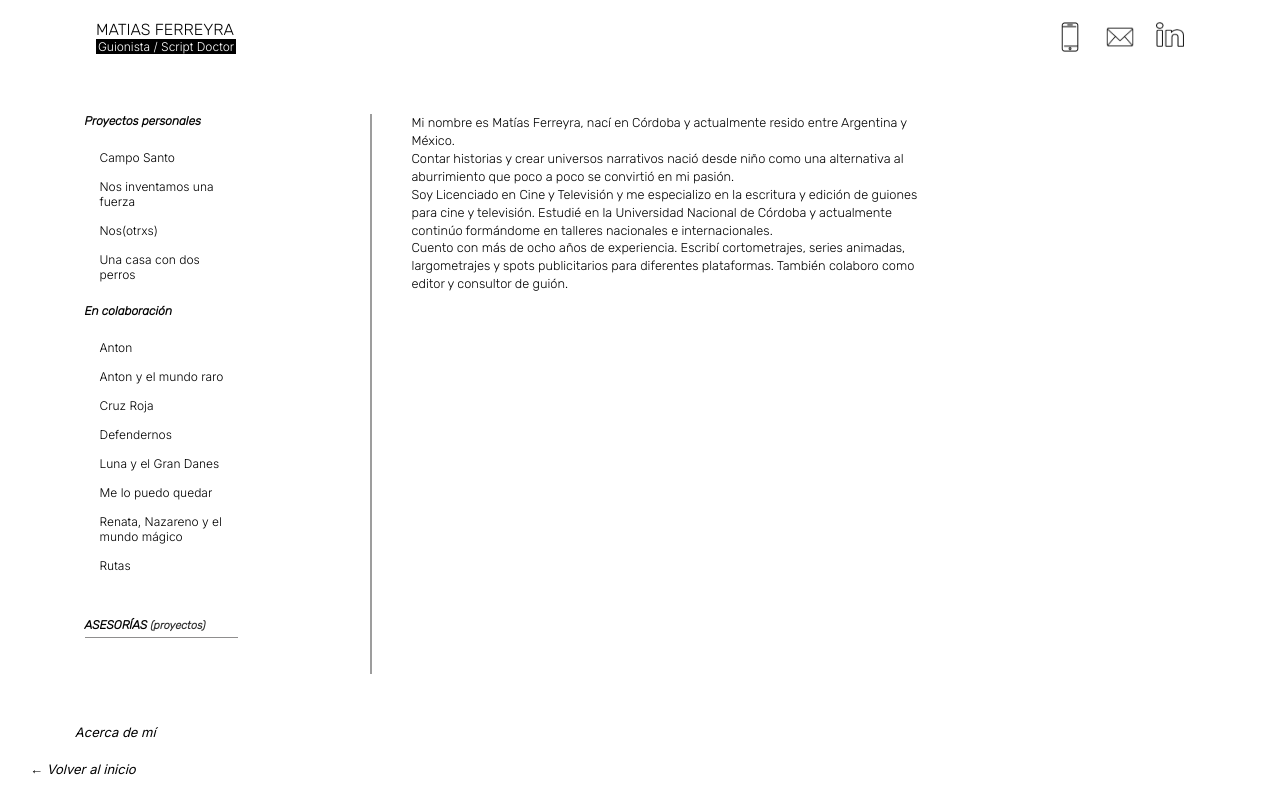
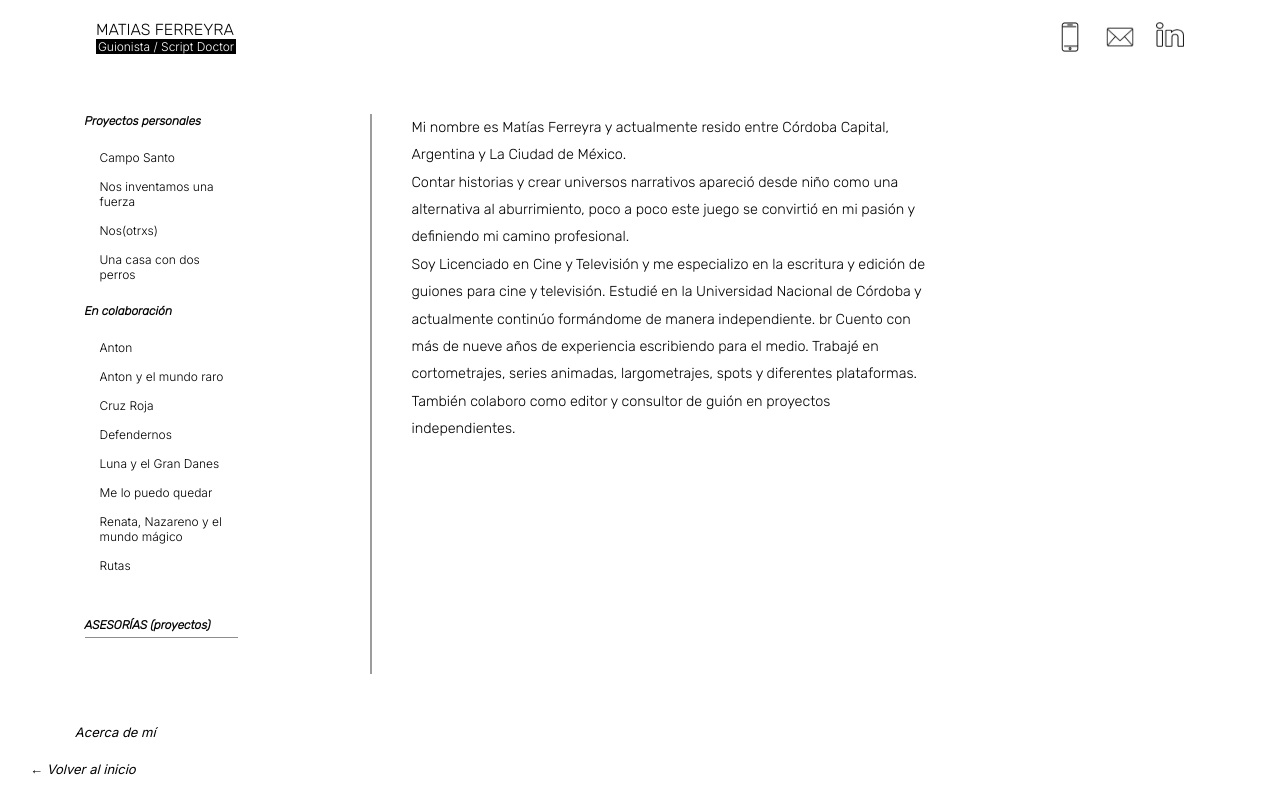
Before and after one commit to maxmferreyra/matiasferreyra, a Next.js app: page /about in a window 1280 px wide. Built offline with nearby package versions, Linux system fonts and the light colour scheme.

Commit message:
ultimos cambios asesorias

```diff
--- a/pages/about.jsx
+++ b/pages/about.jsx
@@ -4,7 +4,12 @@ export default function about() {
   return (
     <Layout>
       <div className="container-aboutMe">
-        <p className="about-me"> Mi nombre es Matías Ferreyra, nací en Córdoba y actualmente resido entre Argentina y México. <br /> Contar historias y crear universos narrativos nació desde niño como una alternativa al aburrimiento que poco a poco se convirtió en mi pasión. <br /> Soy Licenciado en Cine y Televisión y me especializo en la escritura y edición de guiones para cine y televisión. Estudié en la Universidad Nacional de Córdoba y actualmente continúo formándome en talleres nacionales e internacionales. <br /> Cuento con más de ocho años de experiencia. Escribí cortometrajes, series animadas, largometrajes y spots publicitarios para diferentes plataformas. También colaboro como editor y consultor de guión.</p>
+        <p className="about-me"> Mi nombre es Matías Ferreyra y actualmente resido entre Córdoba Capital, Argentina y La Ciudad de México. <br />
+        Contar historias y crear universos narrativos apareció desde niño como una alternativa al aburrimiento, poco a poco este juego se convirtió en mi pasión y definiendo mi camino profesional. <br />
+        Soy Licenciado en Cine y Televisión y me especializo en la escritura y edición de guiones para cine y televisión. Estudié en la Universidad Nacional de Córdoba y actualmente continúo formándome de manera independiente. br
+        Cuento con más de nueve años de experiencia escribiendo para el medio. Trabajé en cortometrajes, series animadas, largometrajes, spots y diferentes plataformas. <br />
+        También colaboro como editor y consultor de guión en proyectos independientes.
+</p>
       </div>
 
     </Layout>
--- a/pages/meLoPuedoQuedar.jsx
+++ b/pages/meLoPuedoQuedar.jsx
@@ -27,7 +27,7 @@ export default function MeLoPuedoQuedar() {
           <li>Guionista</li>
         </ul>
         <p> Una perra llamada Shakira, un actor solitario, un perro que ve fantasmas, un periodista de apellido “gato”, una gata que lee clásicos...Estas son historias de animales y humanos, y de cómo conocerse cambió sus vidas. La narración se construye desde ambas perspectivas -humano y animal- mezclando documental, fantasía, humor y drama.</p>
-            <a target="blank" href="https://vimeo.com/310661000?embedded=true&source=vimeo_logo&owner=55891624">Link a Vimeo</a>
+            <a target="blank" href="https://vimeo.com/824869599">Link a Vimeo</a>
       </div>
     </Layout>
   )
--- a/styles/globals.css
+++ b/styles/globals.css
@@ -147,7 +147,7 @@ main {
 }
 
 .info-proyect p {
-  font-size: 0.7em;
+  font-size: 0.8em;
   margin-top: 20px;
   line-height: 4.3vh;
   margin-bottom: 20px;
@@ -252,17 +252,17 @@ nav a:hover {
 .about-me {
   font-family: 'Rubik', sans-serif;
   padding-left: 40px;
-  font-size: 0.8em;
+  font-size: 0.9em;
   width: 70%;
-  line-height: 1.4em;
+  line-height: 1.9em;
 }
 
 .asesorias {
   font-family: 'Rubik', sans-serif;
   padding-left: 40px;
-  font-size: 0.8em;
+  font-size: 0.9em;
   width: 90%;
-  line-height: 1.6em;
+  line-height: 2.1em;
 }
 
 .asesorias-title {
@@ -272,8 +272,8 @@ nav a:hover {
   border-bottom: 1px solid rgb(143, 142, 142);
 }
 
-.asesorias-title span {
-  font-size: 11px;
-  color: rgba(29, 29, 29, 0.922);
+.asesorias span {
+  color: rgba(0, 0, 0, 0.785);
   margin-top: 5px;
+  font-weight: bold;
 }
```
Also changed, not shown: pages/asesorias.jsx (+6 -6 lines).
